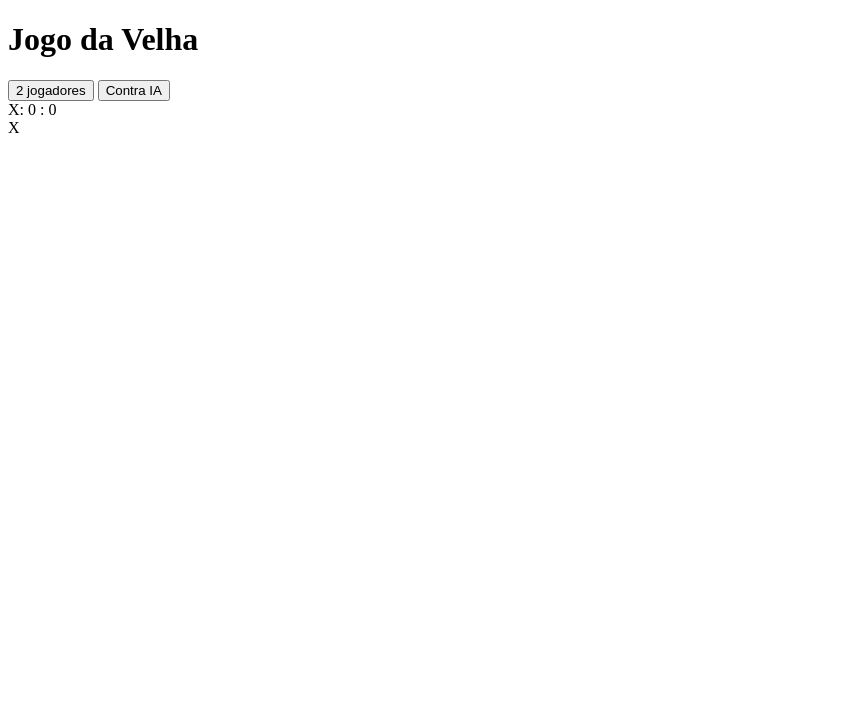
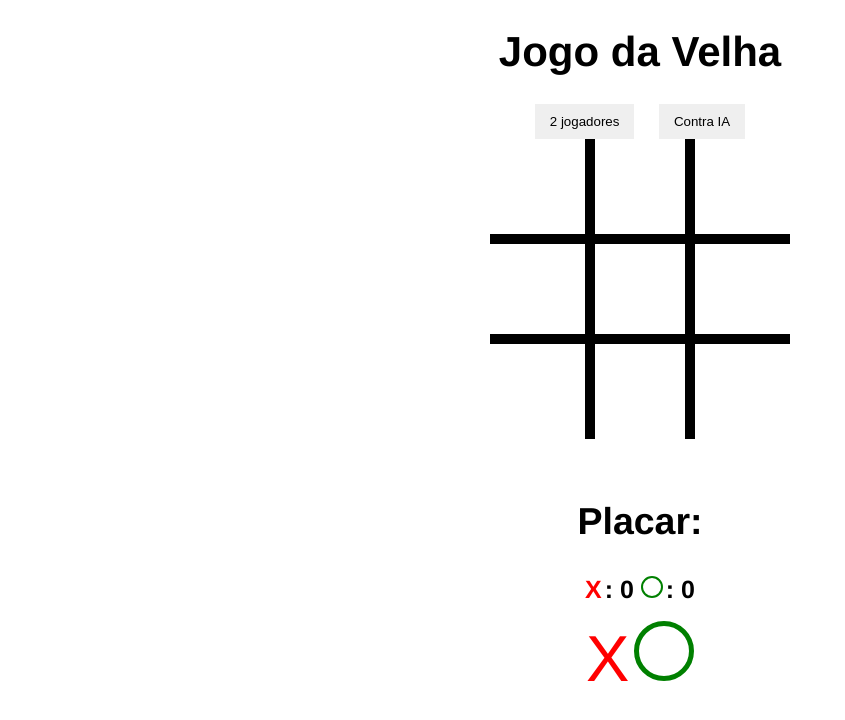
Before and after one commit to DiegoMouraOficial/jogodavelha, a plain HTML site: page index.html in a window 1280 px wide. Shown: the whole page, without its empty margins (0-845 px from the left). Drawn offline with Linux system fonts and the light colour scheme.

Commit message:
finilized CSS

```diff
--- a/css/style.css
+++ b/css/style.css
@@ -0,0 +1,124 @@
+body {
+    text-align: center;
+    font-family: Helvetica, sans-serif;
+}
+
+h1 {
+    font-size: 42px;
+}
+
+/* buttons */
+
+#buttons-container button {
+    border: none;
+    padding: 10px 15px;
+    margin: 0 10px;
+}
+
+/* game */
+
+#container {
+    display: flex;
+    width: 300px;
+    margin: 0;
+    flex-direction: row;
+    flex-wrap: wrap;
+    position: relative;
+    margin-left: auto;
+    margin-right: auto;
+}
+
+.box {
+    height: 100px;
+    border: 5px solid #000;
+    box-sizing: border-box;
+    flex: 1 1 33%;
+}
+
+#block-1, #block-2, #block-3 {
+    border-top: none;
+}
+
+#block-1, #block-4, #block-7 {
+    border-left: none;
+}
+
+#block-7, #block-8, #block-9 {
+    border-bottom: none;
+}
+
+#block-3, #block-6, #block-9 {
+    border-right: none;
+}
+
+/* symbols */
+
+.x {
+    font-size: 65px;
+    color: red;
+    display: inline-block;
+    line-height: 100px;
+}
+
+
+.o {
+    width: 50px;
+    height: 50px;
+    border: 5px solid green;
+    border-radius: 50%;
+    display: inline-block;
+    margin-top: 17px;
+
+}
+
+/* class hide */
+
+/* .hide {
+    display: none !important;
+} */
+
+/* scoreboard */
+
+#scoreboard-container {
+    font-weight: bold;
+    margin-top: 30px;
+    font-size: 25px;
+    position: relative;
+    margin-left: auto;
+    margin-right: auto;
+}
+
+.score-box {
+    margin: 0px;
+}
+
+#x-scoreboard {
+    color:red;
+    margin-right: 3px;
+}
+
+#o-scoreboard {
+    display: inline-block;
+    width: 18px;
+    height: 18px;
+    border: 2px solid green;
+    border-radius: 50%;
+    margin-right: 3px;
+}
+
+/* victory message */
+
+#message p {
+    position: absolute;
+    margin-left: auto;
+    margin-right: auto;
+    left: 0;
+    right: 0;
+    top:150px;
+    width: 500px;
+    font-size: 50px;
+    background-color: cadetblue;
+    color: #fff;
+    padding: 20px;
+    display: none;
+}
--- a/index.html
+++ b/index.html
@@ -32,6 +32,7 @@
 
         <!-- Placar do jogo -->
         <div id="scoreboard-container">
+            <h2>Placar:</h2>
             <span class="score-box">
                 <span id="x-scoreboard" >X</span>:
                 <span id="scoreboard-1" >0</span>
@@ -51,7 +52,7 @@
 
     <!-- Mensagem informando o ganhador -->
     <div id="message" class="hide">
-        <p></p>
+        <p>Mensagem Teste</p>
     </div>
 
     <script src="js/scripts.js"></script>
```
